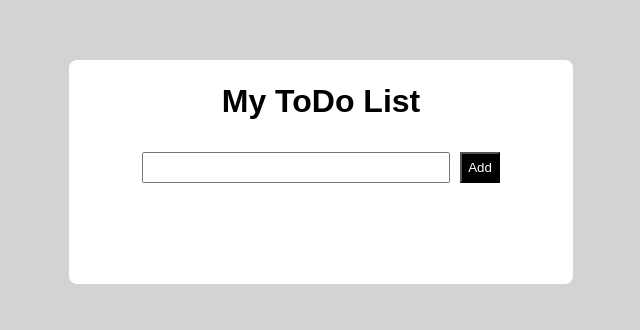
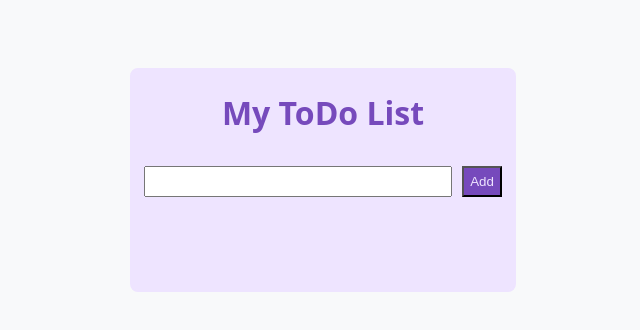
Before and after one commit to GirjaSharma/Todo-List, a React (Vite) app: page / in a window 1280 px wide. Shown: the part 228-558 px from the top of the page, without its empty margins (319-959 px from the left). Built offline with nearby package versions, Linux system fonts and the light colour scheme.

Commit message:
Styling with Variables

```diff
--- a/src/App.css
+++ b/src/App.css
@@ -6,9 +6,9 @@ h1{
 .todoContainer{
 min-height: 200px;
   height: auto;
-  width: 500px;
-  border: 2px solid white;
-  background-color: white;
+  width: var(--container-width);
+  border: 2px solid var(--container-bg);
+  background-color: var(--container-bg);
   border-radius: 8px;
   display: flex;
   flex-direction: column;
@@ -24,7 +24,7 @@ min-height: 200px;
   display: flex;
   align-items: center;
   justify-content: center;
-  width: 400px;
+  width: auto;
   flex-grow:0;
 
   flex-wrap: wrap;
@@ -36,8 +36,8 @@ min-height: 200px;
   padding: 6px
 }
 .primary{
-  background-color: black;
-  color: white
+  background-color: var(--primary);
+  color: var(--secondary)
 }
 
 .buttonsStyle{
@@ -55,11 +55,11 @@ min-height: 200px;
 
 .newTask{
   position: relative;
-  background-color: black;
-  color: white;
+  background-color: var(--secondary);
+  color: var(--primary);
   display: flex;
   flex-direction: column;
-  height: 30px;
+  height: auto;
   margin: 5px;
   width: 360px;
 }
@@ -90,3 +90,7 @@ min-height: 200px;
 .trashIcon:hover, .editIcon:hover{
   cursor: pointer;
 }
+
+.completed{
+  text-decoration: line-through;
+}
--- a/src/App.jsx
+++ b/src/App.jsx
@@ -33,6 +33,9 @@ localStorage.setItem('todoList', JSON.stringify(state.taskList));
 
   const handleAddBtn=(e)=>{
     e.preventDefault();
+
+    if(!state.task.trim())return ;
+
 
     dispatch({
       type: ACTION_TYPES.ADD_TASK,
--- a/src/components/Checkbox.jsx
+++ b/src/components/Checkbox.jsx
@@ -8,7 +8,7 @@ return (
         onChange={onChange}
         id={id}
         />
-        <label htmlFor={id}>
+        <label htmlFor={id} className={checked ? "completed" : ''}>
         {children}
         </label>
     </>
--- a/src/index.css
+++ b/src/index.css
@@ -1,4 +1,4 @@
-body {
+/* body {
   margin: 0;
       padding: 0;
       min-height: 100vh;
@@ -7,75 +7,47 @@ body {
       justify-content: center;
       align-items: center;
     background-color:lightgray;
+} */
+
+:root {
+  --container-width: 100%;
+  --container-bg: #eee4ff;
+  --container-padding: 1rem;
+  --text-color: #764abc;
+  --bg: #f8f9fa;
+  --primary: #764abc;
+  --secondary: #eee4ff;
+  --border-color: #e5e7eb;
+  --accent: #2563eb;
+  --danger: #dc2626;
+  --success: #15803d;
+
 }
 
-/*
-
-:root {
-  font-family: Inter, system-ui, Avenir, Helvetica, Arial, sans-serif;
-  line-height: 1.5;
-  font-weight: 400;
-
-  color-scheme: light dark;
-  color: rgba(255, 255, 255, 0.87);
-  background-color: #242424;
-
-  font-synthesis: none;
-  text-rendering: optimizeLegibility;
-  -webkit-font-smoothing: antialiased;
-  -moz-osx-font-smoothing: grayscale;
+/* Tablet screens and up */
+@media (min-width: 600px) {
+  :root {
+    width: var(--container-width);
+    --container-bg: #eee4ff;
+    --container-padding: 1.5rem;
+  }
 }
 
-a {
-  font-weight: 500;
-  color: #646cff;
-  text-decoration: inherit;
-}
-a:hover {
-  color: #535bf2;
+/* Desktop screens and up */
+@media (min-width: 1024px) {
+  :root {
+    width: var(--container-width);
+    --container-bg: #eee4ff;
+    --container-padding: 2rem;
+  }
 }
 
 body {
-  margin: 0;
+  font-family: system-ui, sans-serif;
   display: flex;
-  place-items: center;
-  min-width: 320px;
+  justify-content: center;
+  align-items: center;
   min-height: 100vh;
+  background-color: var(--bg);
+  color: var(--text-color);
 }
-
-h1 {
-  font-size: 3.2em;
-  line-height: 1.1;
-}
-
-button {
-  border-radius: 8px;
-  border: 1px solid transparent;
-  padding: 0.6em 1.2em;
-  font-size: 1em;
-  font-weight: 500;
-  font-family: inherit;
-  background-color: #1a1a1a;
-  cursor: pointer;
-  transition: border-color 0.25s;
-}
-button:hover {
-  border-color: #646cff;
-}
-button:focus,
-button:focus-visible {
-  outline: 4px auto -webkit-focus-ring-color;
-}
-
-@media (prefers-color-scheme: light) {
-  :root {
-    color: #213547;
-    background-color: #ffffff;
-  }
-  a:hover {
-    color: #747bff;
-  }
-  button {
-    background-color: #f9f9f9;
-  }
-} */
```
